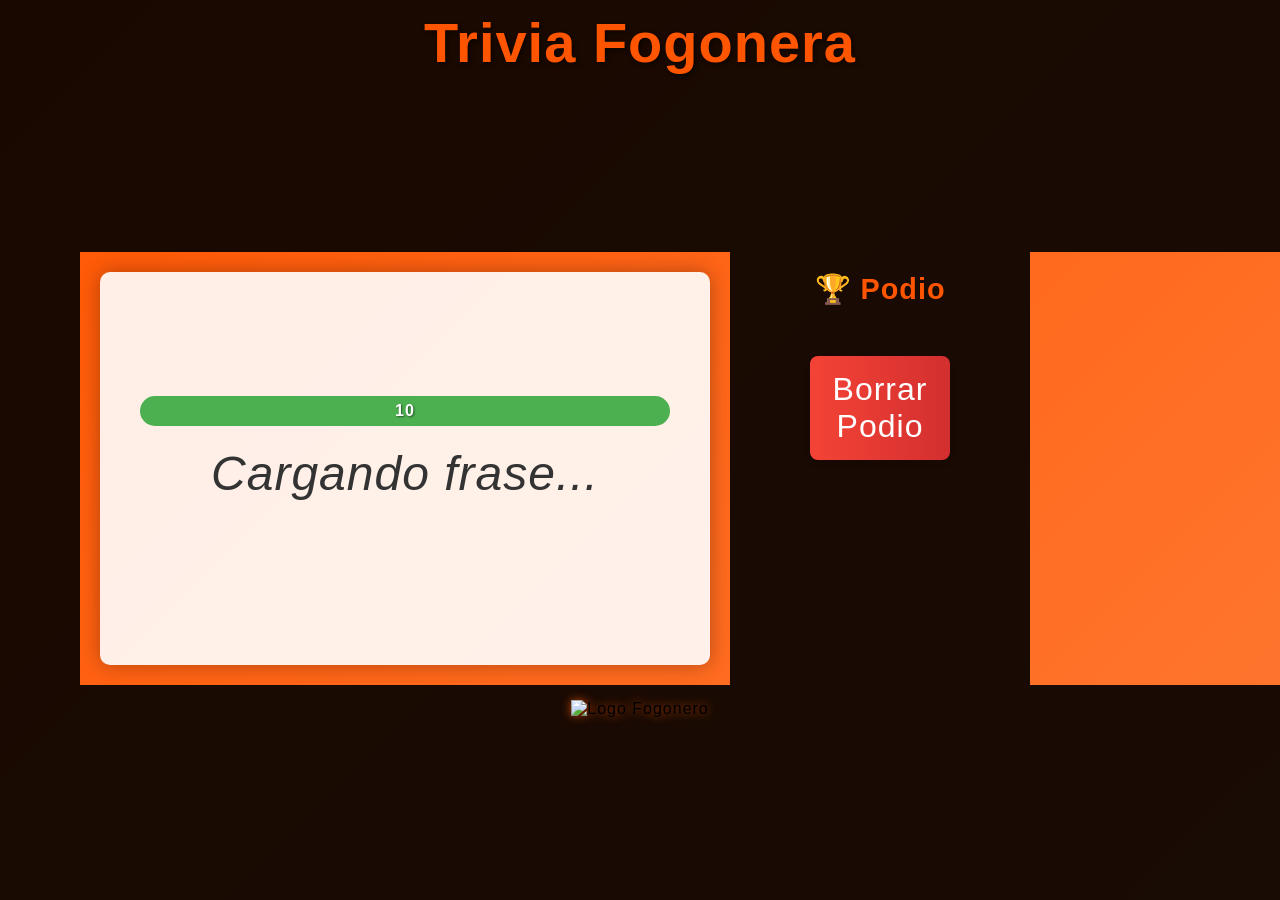
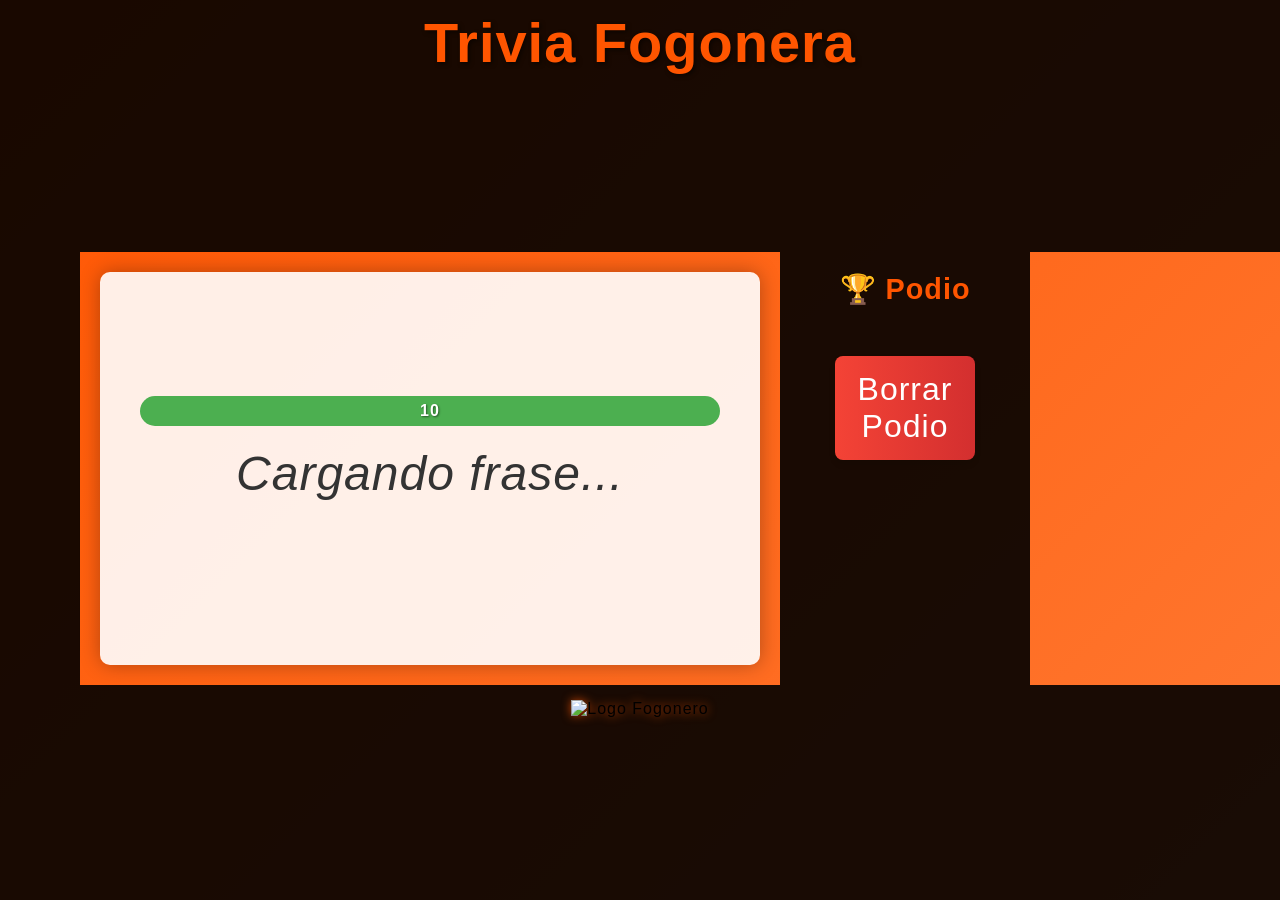

Update styles.css

--- a/trivia/styles.css
+++ b/trivia/styles.css
@@ -15,7 +15,7 @@
 
 body {
     display: grid;
-    grid-template-columns: 80px 1fr 300px 250px;
+    grid-template-columns: 80px 1fr 250px 250px;
     min-height: 100vh;
     background: linear-gradient(135deg, rgb(255, 85, 0) 0%, rgb(255, 120, 50) 100%);
 }
@@ -274,7 +274,7 @@ footer img {
 /* Responsive */
 @media (max-width: 1200px) {
     body {
-    grid-template-columns: 80px 1fr 200px 150px;
+    grid-template-columns: 80px 1fr 150px 150px;
     }
 }
 
